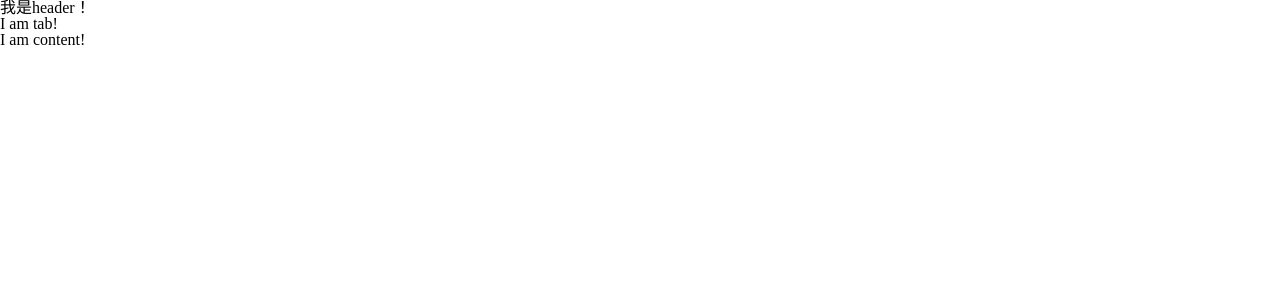
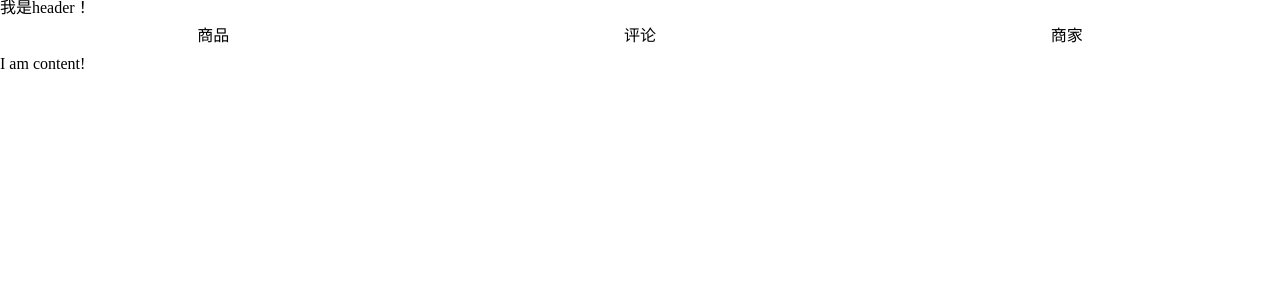
Before and after one commit to lovelytong/sell, a Vue app in the folder sell/: page / in a window 1280 px wide. Shown: the top 300 px of the page. Built offline with nearby package versions, Linux system fonts and the light colour scheme.

Commit message:
组建拆分完成
1.根据源码的package.json重新安装了项目依赖，编译通过
2.完成组建的拆分部分

```diff
--- a/sell/index.html
+++ b/sell/index.html
@@ -2,7 +2,8 @@
 <html>
   <head>
     <meta charset="utf-8">
-    <meta name="viewport" content="width=device-width,initial-scale=1.0,maximun-scale=1.0,minimum-scale=1.0,user-scalable=no">
+    <meta name="viewport"
+        content="width=device-width,initial-scale=1.0,maximum-scale=1.0,minimum-scale=1.0,user-scalable=no">
     <title>sell</title>
     <link rel="stylesheet" type="text/css" href="static/css/reset.css">
   </head>
--- a/sell/src/App.vue
+++ b/sell/src/App.vue
@@ -2,7 +2,9 @@
   <div id="app">
     <v-header></v-header>
     <div class="tab">
-      I am tab!
+     <div class="tab-item">商品</div>
+     <div class="tab-item">评论</div>
+     <div class="tab-item">商家</div>
     </div>
     <div class="content">
       I am content!
@@ -18,6 +20,15 @@ export default{components:
 };
 </script>
 
-<style >
+<style lang="stylus" rel="stylesheet/stylus">
+  #app
+    .tab
+      display: flex
+      width: 100%
+      height: 40px
+      line-height: 40px
+      .tab-item
+        flex: 1
+        text-align: center
 
 </style>
--- a/sell/src/components/header/header.vue
+++ b/sell/src/components/header/header.vue
@@ -5,5 +5,5 @@
 <script type="text/ecmascript-6">
 export default{};
 </script>
-<style >
+<style lang="stylus" rel="stylesheet/stylus" >
 </style>
```
Also changed, not shown: sell/package.json (+12 -8 lines), 2 other files (tests, documents, lock files or other folders).
